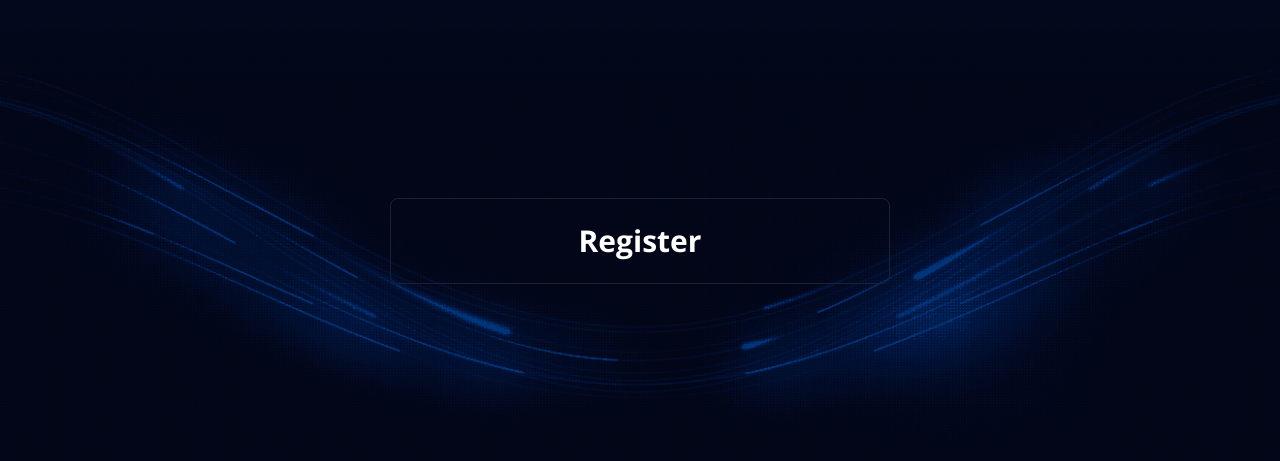
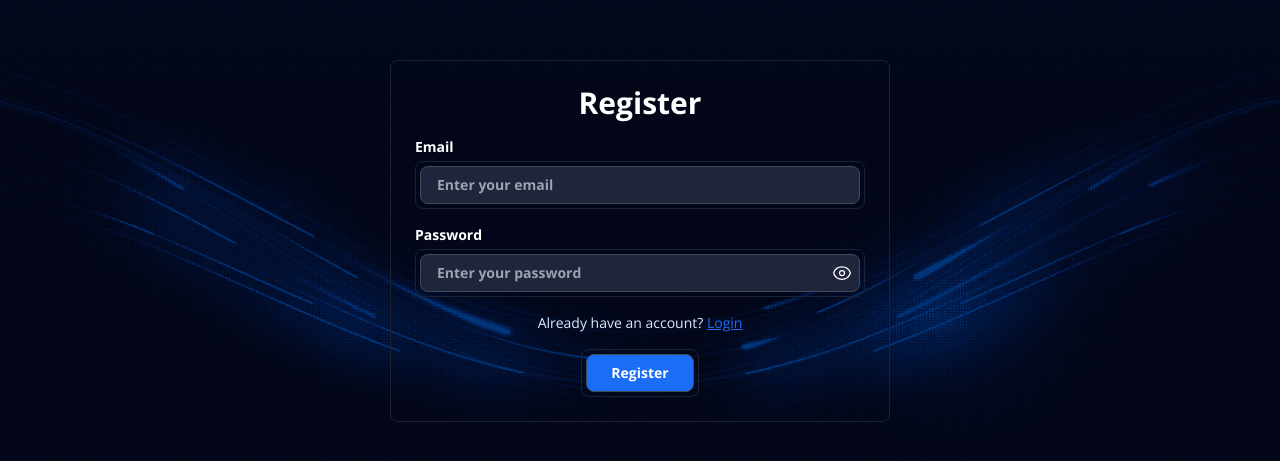
Before and after one commit to konan-5/ai-signal-test-frontend, a React (Vite) app: page /register in a window 1280 px wide. Shown: the part 159-620 px from the top of the page. Built offline with nearby package versions, Linux system fonts and the light colour scheme.

Commit message:
feat: Add register page

```diff
--- a/src/pages/auth/Register.tsx
+++ b/src/pages/auth/Register.tsx
@@ -1,4 +1,41 @@
+import { useState } from "react";
+import Button from "../../components/common/Button";
+import FormInput from "../../components/common/FormInput";
+import { Link } from "react-router-dom";
 export default function LoginPage() {
+
+    const [email, setEmail] = useState("");
+    const [password, setPassword] = useState("");
+    const [errors, setErrors] = useState({
+        email: "",
+        password: ""
+    });
+
+    const handleSubmit = () => {
+        // Reset errors
+        const newErrors = {
+            email: "",
+            password: ""
+        };
+
+        if (!email) {
+            newErrors.email = "Email is required";
+        } else if (!/\S+@\S+\.\S+/.test(email)) {
+            newErrors.email = "Invalid email format";
+        }
+
+        if (!password) {
+            newErrors.password = "Password is required";
+        } else if (password.length < 6) {
+            newErrors.password = "Password must be at least 6 characters";
+        }
+
+        setErrors(newErrors);
+
+        if (!newErrors.email && !newErrors.password) {
+            console.log("Logging in...");
+        }
+    };
 
     return (
         <div className="container px-4 mx-auto h-full flex items-center justify-center">
@@ -6,6 +43,24 @@ export default function LoginPage() {
                 <p className="text-white font-open-sans text-3xl font-bold">
                     Register
                 </p>
+                <FormInput
+                    title="Email"
+                    type="email"
+                    value={email}
+                    onChange={(value) => setEmail(value)}
+                    placeholder="Enter your email"
+                    error={errors.email}
+                />
+                <FormInput
+                    title="Password"
+                    type="password"
+                    value={password}
+                    onChange={(value) => setPassword(value)}
+                    placeholder="Enter your password"
+                    error={errors.password}
+                />
+                <p className="text-gray-light text-sm font-open-sans">Already have an account? <Link to="/login" className="text-secondary underline">Login</Link></p>
+                <Button title="Register" variant="secondary" onClick={handleSubmit} />
             </div>
         </div>
     )
```
